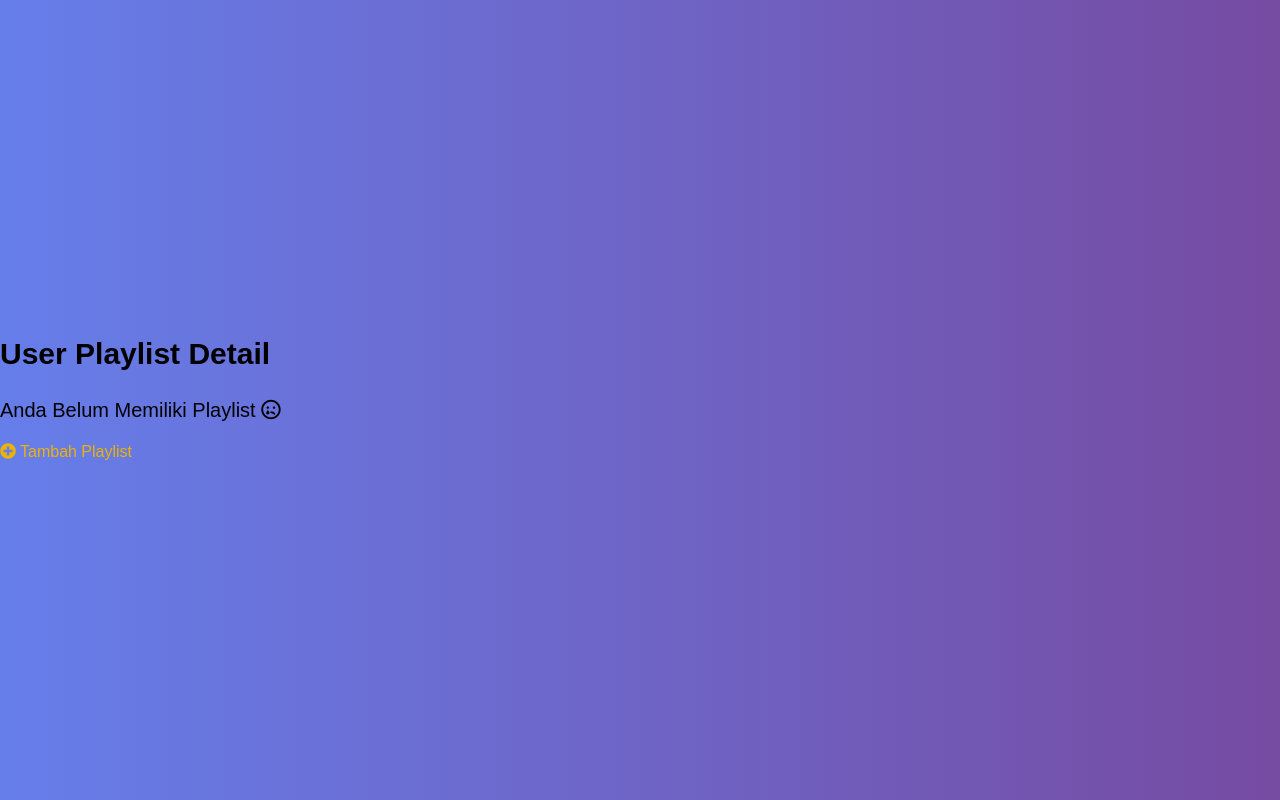
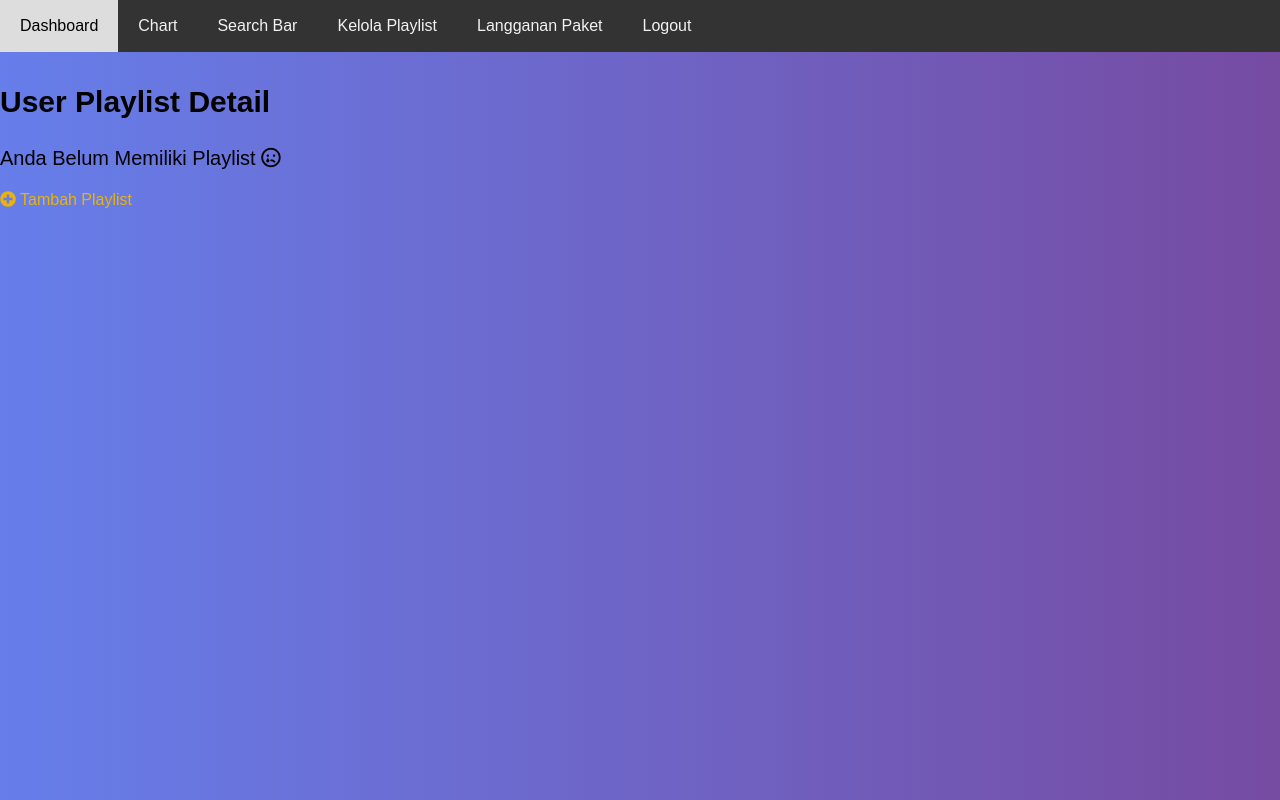
Before and after one commit to basdat-D11/marmut, a Django app: template playlist/templates/playlist.html in a window 1280 px wide. Run offline with Django 4.2, Linux system fonts and the light colour scheme; the template is opened without the code that fills it, so the values that code supplies are empty; some libraries are stand-ins or nearby versions.

Commit message:
solved error

```diff
--- a/main/templates/dashboard.html
+++ b/main/templates/dashboard.html
@@ -46,7 +46,7 @@
         <a href="{% url 'playlist:show_playlist' %}">Kelola Playlist</a>
         <a href="{% url 'langganan:langganan_paket' %}">Langganan Paket</a>
         {% if premium %}
-            <a href="{% download:downloaded_songs %}">Kelola Downloaded Songs</a><!-- Hanya untuk Premium -->
+            <a href="{% url 'download:downloaded_songs' %}">Kelola Downloaded Songs</a><!-- Hanya untuk Premium -->
         {% endif %}
 
         {% if 'podcaster' in role %}
--- a/playlist/templates/playlist.html
+++ b/playlist/templates/playlist.html
@@ -12,17 +12,57 @@
     <link rel="stylesheet" href="https://use.fontawesome.com/releases/v5.15.4/css/all.css" />
     <style>
         body {
-            background: linear-gradient(to right, #667eea, #764ba2);
             font-family: Arial, sans-serif;
             margin: 0;
-            display: flex;
-            align-items: center;
-            justify-content: center;
-            height: 100vh;
+            padding: 0;
+            background: linear-gradient(to right, #667eea, #764ba2);
         }
-    </style>
-</head>
-<body class="bg-gray-100">
+
+        .navbar {
+            background-color: #333;
+            overflow: hidden;
+        }
+
+        .navbar a {
+            float: left;
+            display: block;
+            color: #f2f2f2;
+            text-align: center;
+            padding: 14px 20px;
+            text-decoration: none;
+        }
+
+        .navbar a:hover {
+            background-color: #ddd;
+            color: black;
+        }
+
+        .content {
+            padding: 20px;
+        }
+        </style>
+    </head>
+    <body>
+        <div class="navbar">
+            <a href="{% url 'main:dashboard' %}">Dashboard</a>
+            <a href="{% url 'chart:lihat_chart' %}">Chart</a>
+            <a href="{% url 'search:search_bar' %}">Search Bar</a>
+            <a href="{% url 'playlist:show_playlist' %}">Kelola Playlist</a>
+            <a href="{% url 'langganan:langganan_paket' %}">Langganan Paket</a>
+            {% if akun.premium %}
+                <a href="{% url 'download:downloaded_songs' %}">Kelola Downloaded Songs</a><!-- Hanya untuk Premium -->
+            {% endif %}
+
+            {% if 'podcaster' in akun.role %}
+                <a href="{% url 'podcast:show_podcast' %}">Kelola Podcast</a><!-- Hanya untuk Podcaster -->
+            {% endif %}
+
+            {% if 'artis' in akun.role or 'songwriter' in akun.role %}
+                <a href="{% url 'album:album_list' %}">Kelola Album & Songs</a><!-- Hanya untuk Artist/Songwriter -->
+                <a href="{% url 'royalti:royalti_list' %}">Cek Royalti</a><!-- Hanya untuk Artist/Songwriter/label -->
+            {% endif %}
+            <a href="#">Logout</a>
+        </div>
     <div class="container mx-auto py-8">
         <h1 class="text-3xl font-bold mb-6">User Playlist Detail</h1>
 
--- a/playlist/views.py
+++ b/playlist/views.py
@@ -14,7 +14,9 @@ def show_playlist(request):
     email = akun['email']
     query_str = f"SELECT * FROM user_playlist WHERE email_pembuat = '{email}'"
     hasil = query(query_str)
-    return render(request, 'playlist.html', {'playlist': hasil})
+
+    akun = request.session.get('akun', None)
+    return render(request, 'playlist.html', {'playlist': hasil, 'akun': akun})
 
 def show_add_playlist(request):
     return render(request, 'add_playlist.html')
```
